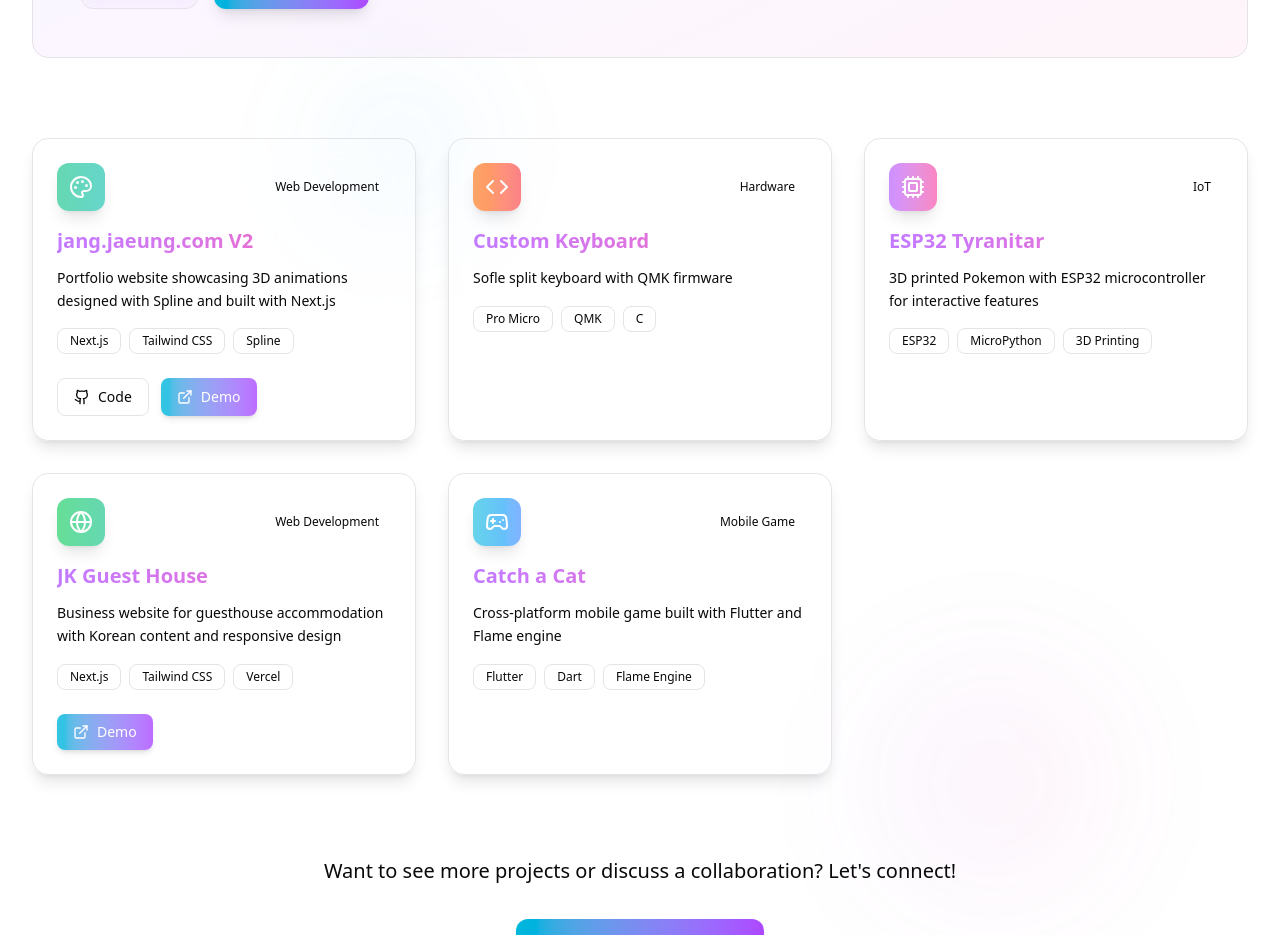
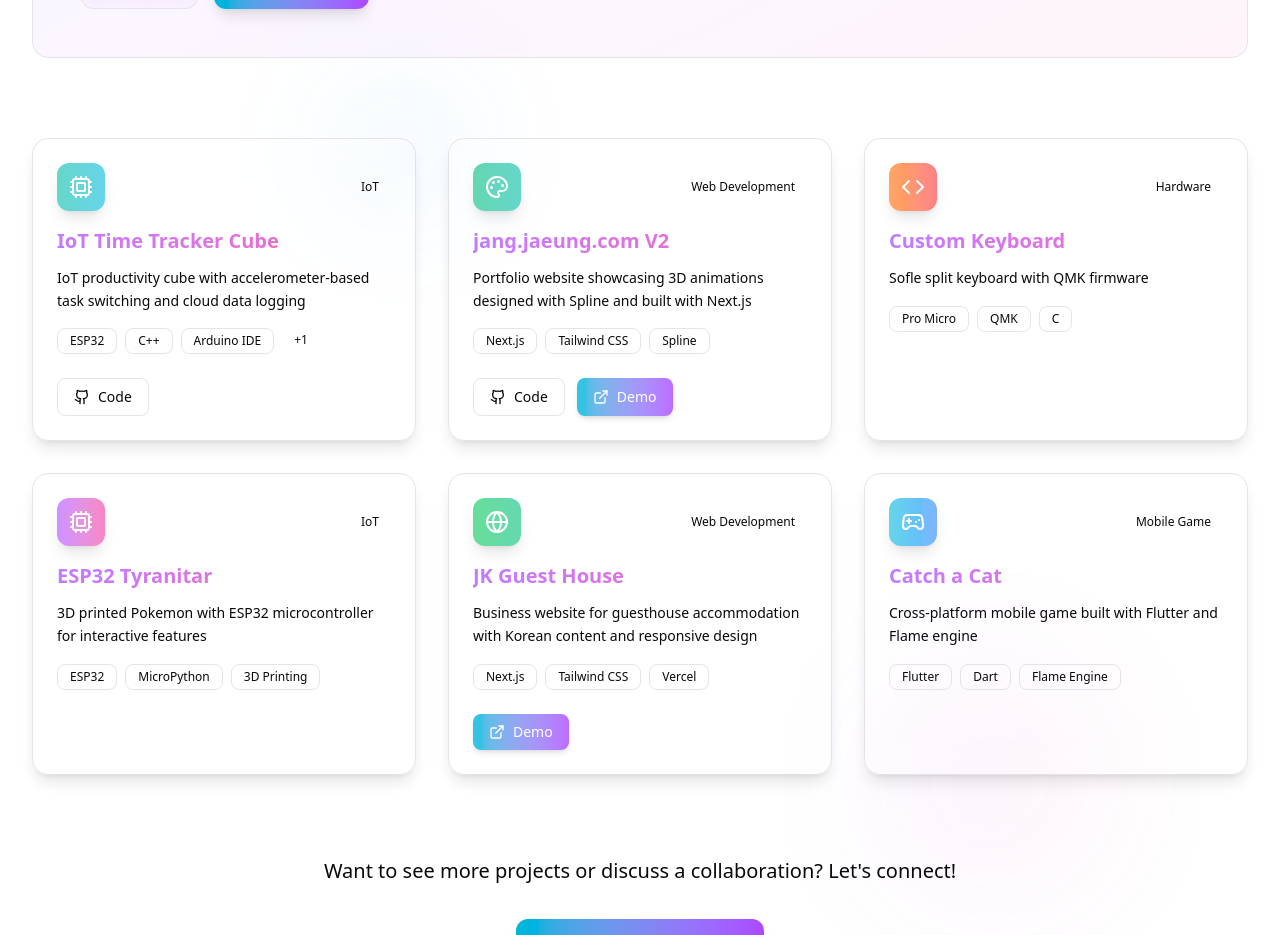
Before and after one commit to JaeungJayJang/personal_website_3, a Next.js app: page / in a window 1280 px wide. Shown: the part 4820-5755 px from the top of the page. Built offline with nearby package versions, Linux system fonts and the light colour scheme.

Commit message:
add IoT Time Tracker Cube project with detailed features and GitHub link

```diff
--- a/src/data/projects.ts
+++ b/src/data/projects.ts
@@ -68,6 +68,32 @@ export const projects: Project[] = [
     accentColor: "text-blue-400",
     bgColor: "bg-blue-500/10",
     demoUrl: "https://blog.jaeung.dev" // Add your actual demo URL
+  },
+  {
+    title: "IoT Time Tracker Cube",
+    description: "Enhanced implementation of Adafruit's Time Tracking Cube tutorial using ESP32 and cloud connectivity. Features 6-sided task management with real-time data logging to Adafruit IO, intelligent tap-to-break system, and visual feedback through NeoPixel LEDs.",
+    shortDesc: "IoT productivity cube with accelerometer-based task switching and cloud data logging",
+    technologies: ["ESP32", "C++", "Arduino IDE", "Adafruit IO"],
+    features: [
+      "6-sided task management with orientation detection",
+      "Real-time cloud sync to Adafruit IO",
+      "Tap-to-break system with visual indicators",
+      "Enhanced state management with debouncing",
+      "Custom RGB feedback for each task type",
+      "Detailed activity logging (Start/Stop/Break/Resume)",
+      "3D printed enclosure with wireless connectivity",
+      "ESP32 upgrade for improved performance"
+    ],
+    icon: Cpu,
+    category: "IoT",
+    period: "2024",
+    hasGithub: true,
+    hasDemo: false,
+    featured: false,
+    gradient: "from-teal-500/60 to-cyan-500/60",
+    accentColor: "text-teal-400",
+    bgColor: "bg-teal-500/10",
+    githubUrl: "https://github.com/JaeungJayJang/IO_Time_Tracker_Cube"
   },
   {
     title: "jang.jaeung.com V2",
```
